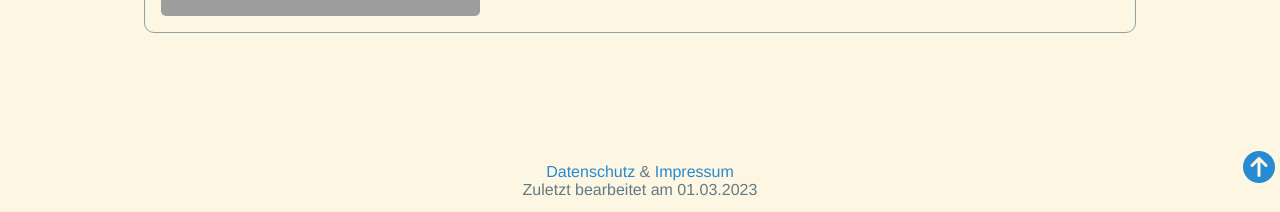
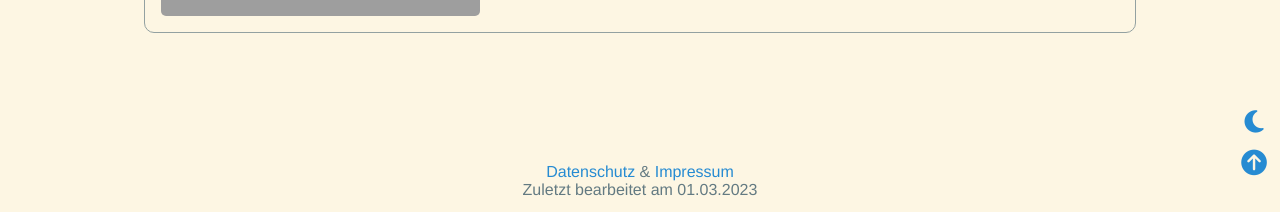
Before and after one commit to Bezirkskomitee-Chemnitz/Bezirkskomitee-Chemnitz.github.io, a Jekyll site: the page built from index.md, in a window 1280 px wide. Shown: the part 712-924 px from the top of the page. Built offline with Jekyll 4.4.1, drawn with Linux system fonts in a browser that asks for light colours; grey boxes are pictures that could not be loaded.

Commit message:
add buttons row with theme selector and scroll up

```diff
--- a/_layouts/default.html
+++ b/_layouts/default.html
@@ -1,6 +1,6 @@
 <!DOCTYPE html>
 <html lang="{{ page.language | default: site.language | default: 'de' }}"
-  data-theme="{% if site.dark_mode %}dark{% else %}light{% endif %}" {% if jekyll.environment != 'production' %}debug{%
+  data-theme="{% if site.dark_mode %}dark{% else %}light{% endif %}" {% if jekyll.environment !='production' %}debug{%
   endif %}>
 
 {% include head.html %}
@@ -17,9 +17,14 @@
 
   {% include footer.html %}
 
-  <a href="#" class="scroll-up fixed no_icon">
-    <i class="fa-solid fa-circle-arrow-up fa-2x"></i>
-  </a>
+  <div class="buttons-row fixed">
+    <a class="theme-selector no_icon" onclick>
+      <i class="fa fa-fw fa-2x"></i>
+    </a>
+    <a class="scroll-up no_icon" href="#">
+      <i class="fa-solid fa-fw fa-circle-arrow-up fa-2x"></i>
+    </a>
+  </div>
 </body>
 
 </html>
--- a/assets/styles/main.css
+++ b/assets/styles/main.css
@@ -296,11 +296,31 @@ html[data-theme*="dark"] .posts>.row {
   margin: 0.5em auto;
 }
 
-.scroll-up {
-  bottom: 5px;
-  right: 5px;
+.buttons-row {
+  right: 10px;
+  bottom: 10px;
+}
+
+.buttons-row>a {
+  display: block;
   background-color: var(--background-color);
   border-radius: 100%;
+  height: 2.4em;
+  padding-top: 0.2em;
+  font-size: 0.8em;
+}
+
+.buttons-row>a:not(:first-child) {
+  margin-top: 10px;
+}
+
+.theme-selector>i:before,
+html[data-theme="light"] .theme-selector>i:before {
+  content: "\f186";
+}
+
+html[data-theme="dark"] .theme-selector>i:before {
+  content: "\f185";
 }
 
 /* style (adjustments) for different screen sizes */
@@ -366,3 +386,7 @@ body {
     margin-bottom: 0.3em;
   }
 }
+
+@media screen and (max-width: 400px) {
+
+}
```
